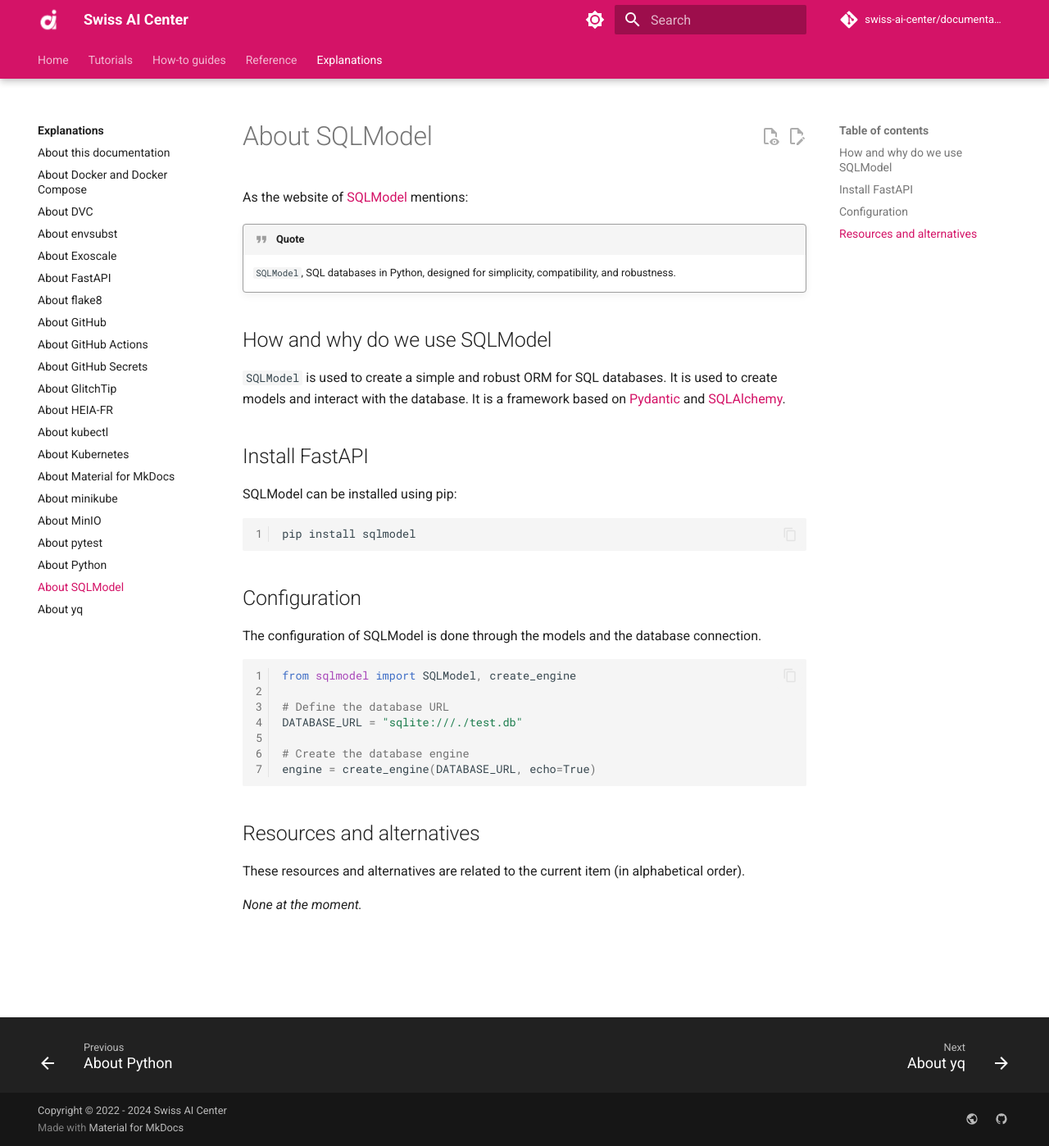
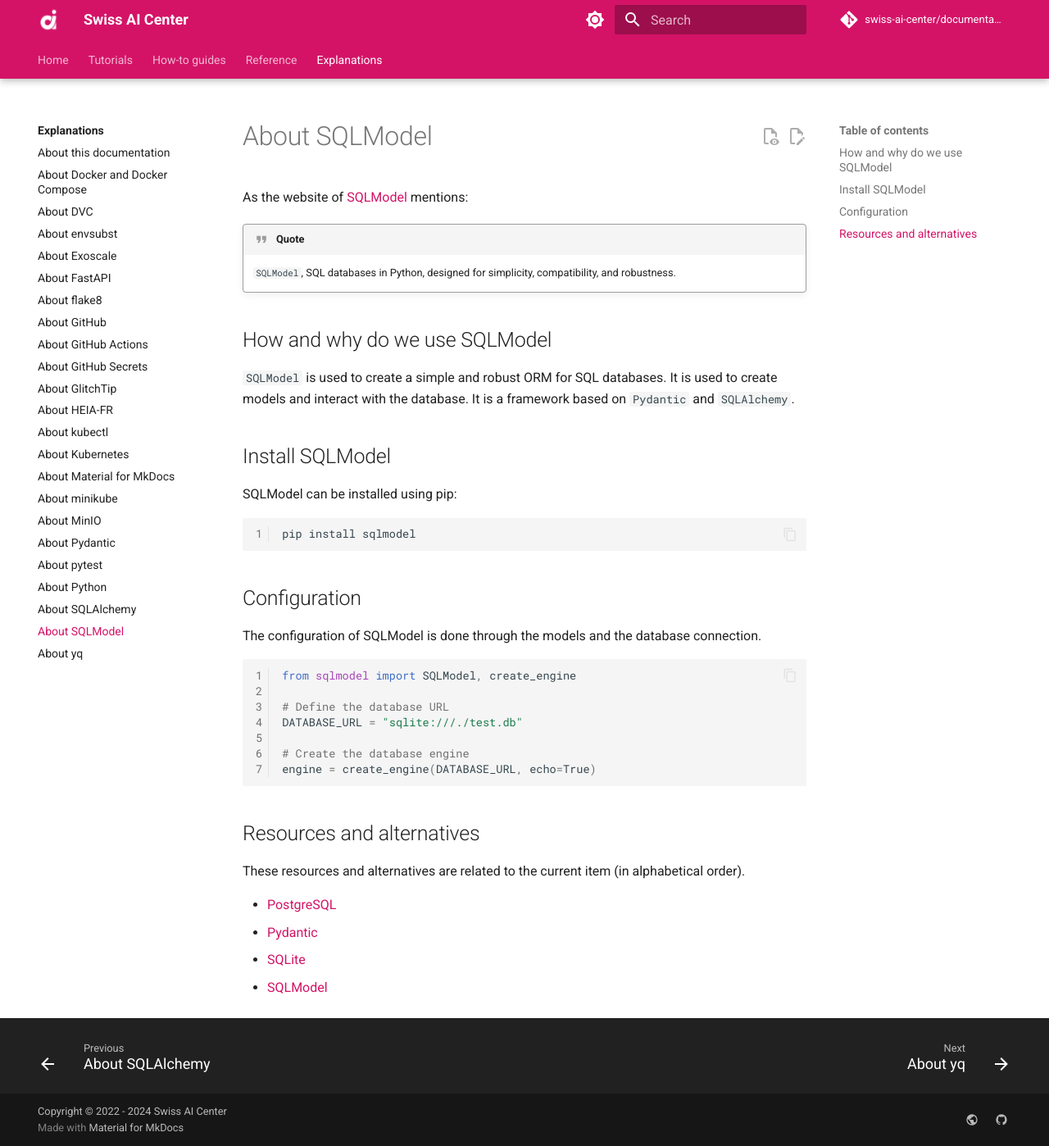
Before and after one commit to swiss-ai-center/documentation, an MkDocs documentation site: the page built from docs/explanations/about-sqlmodel.md, in a window 1280 px wide and 1398 px high. Shown: the whole window at 82% size. Built offline with MkDocs 1.6.1 and Material for MkDocs 9.7.7, drawn with Linux system fonts in a browser that asks for light colours; comment, search, counter and statistics services are not loaded; part of the change alters nothing that is shown.

Commit message:
separated doc for sqlalchemy and pydantic

````diff
--- /dev/null
+++ b/docs/explanations/about-pydantic.md
@@ -0,0 +1,44 @@
+# About Pydantic
+
+As the website of [Pydantic](https://pydantic-docs.helpmanual.io/) mentions:
+
+!!! quote
+
+    Data validation and settings management using Python type annotations.
+
+## How and why do we use Pydantic
+
+`Pydantic` is used to create models and validate data. It is wrapped by
+`SQLModel` to create models and interact with the database.
+
+## Install Pydantic
+
+Pydantic can be installed using pip:
+
+```bash
+pip install pydantic
+```
+
+## Configuration
+
+The configuration of Pydantic is done through the models and the database
+connection.
+
+```python
+from pydantic import BaseModel
+
+class User(BaseModel):
+    id: int
+    name: str
+    email: str
+```
+
+## Resources and alternatives
+
+These resources and alternatives are related to the current item (in
+alphabetical order).
+
+- [PostgreSQL](./about-postgresql.md)
+- [SQLAlchemy](./about-sqlalchemy.md)
+- [SQLite](./about-sqlite.md)
+- [SQLModel](./about-sqlmodel.md)
--- /dev/null
+++ b/docs/explanations/about-sqlalchemy.md
@@ -0,0 +1,46 @@
+# About SQLAlchemy
+
+As the website of [SQLAlchemy](https://www.sqlalchemy.org/) mentions:
+
+!!! quote
+
+    `SQLAlchemy` is the Python SQL toolkit and Object Relational Mapper that gives
+    application developers the full power and flexibility of SQL.
+
+## How and why do we use SQLAlchemy
+
+`SQLAlchemy` is used to create a simple and robust ORM for SQL databases. It is
+wrapped by `SQLModel` to create models and interact with the database.
+
+## Install SQLAlchemy
+
+SQLAlchemy can be installed using pip:
+
+```bash
+pip install sqlalchemy
+```
+
+## Configuration
+
+Since `SQLAlchemy` is used by `SQLModel`, the configuration is done through the
+models and the database connection.
+
+```python
+from sqlalchemy import create_engine
+
+# Define the database URL
+DATABASE_URL = "sqlite:///./test.db"
+
+# Create the database engine
+engine = create_engine(DATABASE_URL, echo=True)
+```
+
+## Resources and alternatives
+
+These resources and alternatives are related to the current item (in
+alphabetical order).
+
+- [PostgreSQL](./about-postgresql.md)
+- [Pydantic](./about-pydantic.md)
+- [SQLite](./about-sqlite.md)
+- [SQLModel](./about-sqlmodel.md)
--- a/docs/explanations/about-sqlmodel.md
+++ b/docs/explanations/about-sqlmodel.md
@@ -11,9 +11,9 @@ As the website of [SQLModel](https://sqlmodel.tiangolo.com/) mentions:
 
 `SQLModel` is used to create a simple and robust ORM for SQL databases. It is
 used to create models and interact with the database. It is a framework based on
-[Pydantic](https://pydantic.dev/) and [SQLAlchemy](https://www.sqlalchemy.org/).
+`Pydantic` and `SQLAlchemy`.
 
-## Install FastAPI
+## Install SQLModel
 
 SQLModel can be installed using pip:
 
@@ -41,4 +41,7 @@ engine = create_engine(DATABASE_URL, echo=True)
 These resources and alternatives are related to the current item (in
 alphabetical order).
 
-_None at the moment._
+- [PostgreSQL](./about-postgresql.md)
+- [Pydantic](./about-pydantic.md)
+- [SQLite](./about-sqlite.md)
+- [SQLModel](./about-sqlmodel.md)
--- a/mkdocs.yml
+++ b/mkdocs.yml
@@ -80,8 +80,10 @@ nav:
       - About Material for MkDocs: explanations/about-material-for-mkdocs.md
       - About minikube: explanations/about-minikube.md
       - About MinIO: explanations/about-minio.md
+      - About Pydantic: explanations/about-pydantic.md
       - About pytest: explanations/about-pytest.md
       - About Python: explanations/about-python.md
+      - About SQLAlchemy: explanations/about-sqlalchemy.md
       - About SQLModel: explanations/about-sqlmodel.md
       - About yq: explanations/about-yq.md
 edit_uri: blob/main/docs/
````
